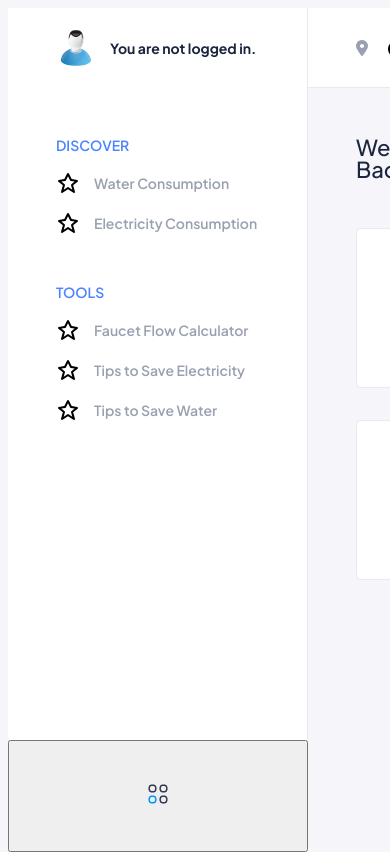
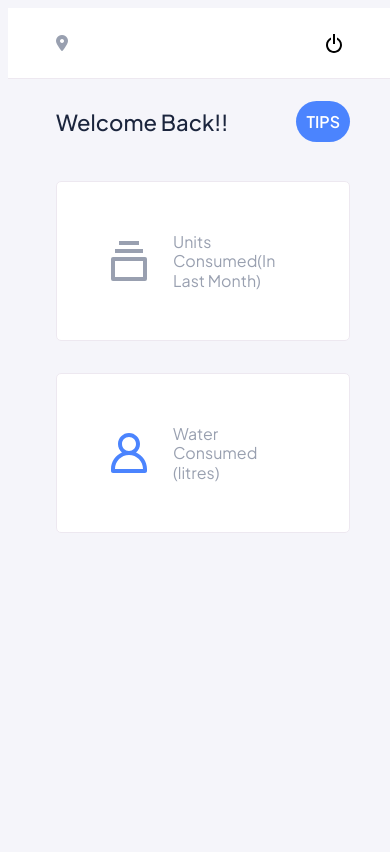
Before and after one commit to SarthakVitmal/Electricity-and-Water-Consumption-Tracking-Portal, a PHP site: page /dashboard.php in a window 390 px wide. Run offline with PHP 8.4, Linux system fonts and the light colour scheme.

Commit message:
Update: dashboard.css with responsive styles

```diff
--- a/assets/css/dashboard.css
+++ b/assets/css/dashboard.css
@@ -251,8 +251,23 @@ body {
     transition: background-color 0.15s ease;
 }
 
+.content-wrap .content-head .action a {
+    border: 0;
+    background: var(--blue);
+    color: var(--white);
+    width: auto;
+    height: 3.5em;
+    padding: 0 2.25em;
+    border-radius: 3.5em;
+    font-size: 1em;
+    text-transform: uppercase;
+    font-weight: 600;
+    transition: background-color 0.15s ease;
+}
+
 .content-wrap .content-head .action button:hover {
     background-color: darken(var(--blue), 10%);
+    border: 1px solid #4b84fe;
 }
 
 .content-wrap .info-boxes {
@@ -286,7 +301,7 @@ body {
 
 .content-wrap .info-boxes .info-box .box-content {
     padding-left: 1.25em;
-    white-space: nowrap;
+    /* white-space: nowrap; */
 }
 
 .content-wrap .info-boxes .info-box .box-content .big {
@@ -406,3 +421,49 @@ body {
 .content-wrap .person-boxes .person-box .box-actions button:hover svg circle {
     fill: lighten(var(--colorDark), 10%);
 }
+
+.menu_toggle_btn{
+    display: none;
+}
+
+
+/*&Responsive */
+  @media (max-width:800px){
+
+.dashboard .menu_toggle_btn{
+    position: fixed;
+    top: 25px;
+    left: 15px;
+    z-index: 100;
+    background: white;
+    border: 1px solid;
+    border-radius: 5px 10px 10px;
+    box-shadow: 1px 1px 6px grey;
+    padding: 3px 5px;
+}
+.dashboard .search-wrap{
+     padding: 15px 3em;
+    position: fixed;
+    width: 100%;
+}
+
+.dashboard .menu-wrap{
+    position: fixed;
+    left: -100%;
+    width: 100%;
+    z-index: 99;
+    height: 100%;
+    transition: all .4s ease;
+}
+
+.dashboard .content-wrap{
+    position: absolute;
+    margin-top: 55px;
+    width: 100%;
+}
+
+.dashboard.toggle_active .menu-wrap{
+    left: 0%;
+
+  }
+}
```
